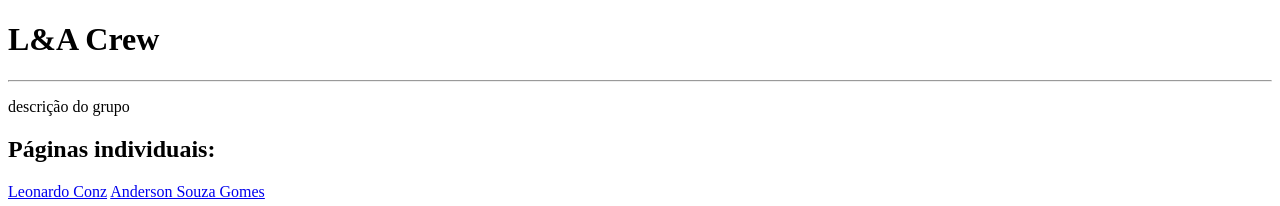
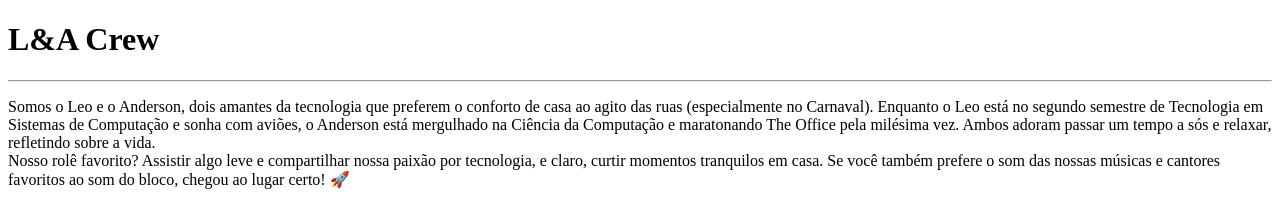
Before and after one commit to anderson3001/HTML-INjunior, a plain HTML site: page index.html in a window 1280 px wide. Shown: the top 206 px of the page. Drawn offline with Linux system fonts and the light colour scheme.

Commit message:
adicionando descricao do grupo index.html

```diff
--- a/index.html
+++ b/index.html
@@ -12,7 +12,8 @@
     </header>
     <hr>
     <main>
-        <p>descrição do grupo</p>
+        <p>Somos o Leo e o Anderson, dois amantes da tecnologia que preferem o conforto de casa ao agito das ruas (especialmente no Carnaval). Enquanto o Leo está no segundo semestre de Tecnologia em Sistemas de Computação e sonha com aviões, o Anderson está mergulhado na Ciência da Computação e maratonando The Office pela milésima vez. Ambos adoram passar um tempo a sós e relaxar, refletindo sobre a vida. <br>
+        Nosso rolê favorito? Assistir algo leve e compartilhar nossa paixão por tecnologia, e claro, curtir momentos tranquilos em casa. Se você também prefere o som das nossas músicas e cantores favoritos ao som do bloco, chegou ao lugar certo! 🚀</p>
         <nav>
             <h2>Páginas individuais:</h2>
             <a href="paginaIndividualLeonardo.html">Leonardo Conz</a>
```
